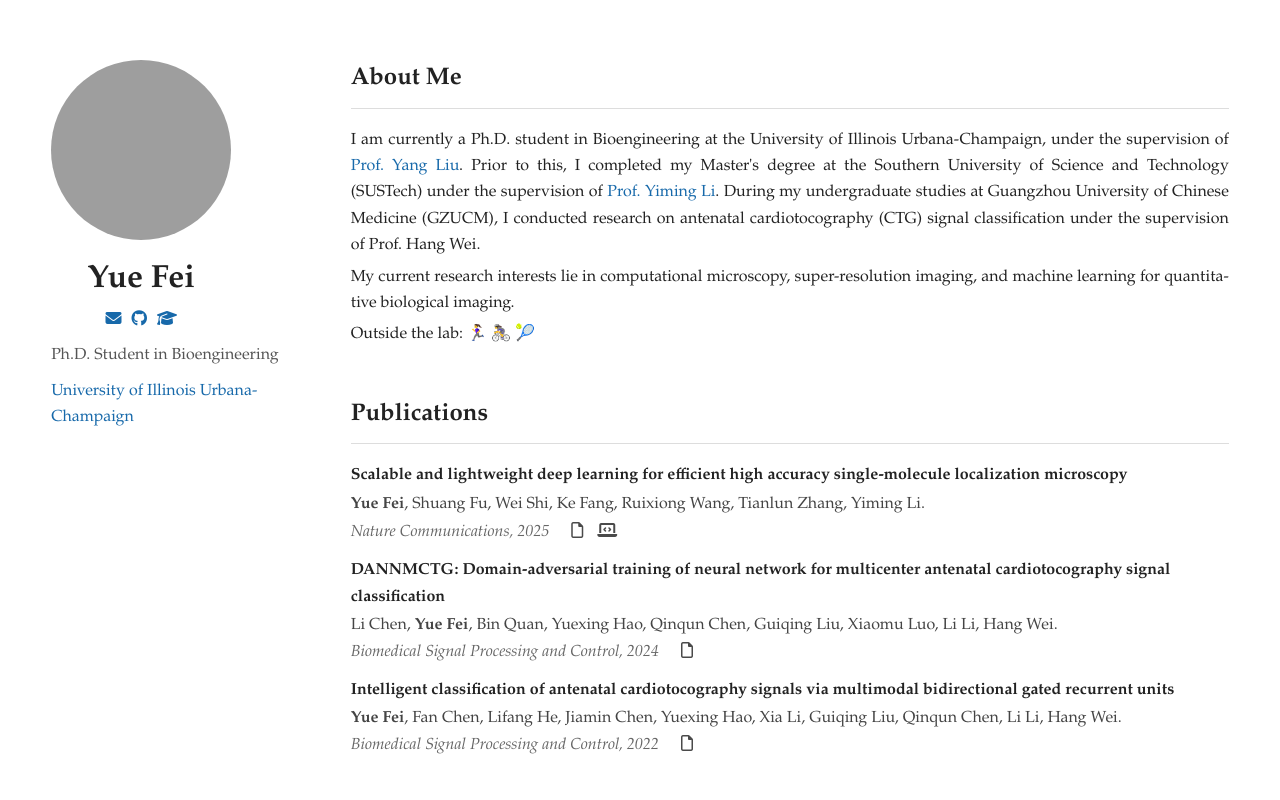
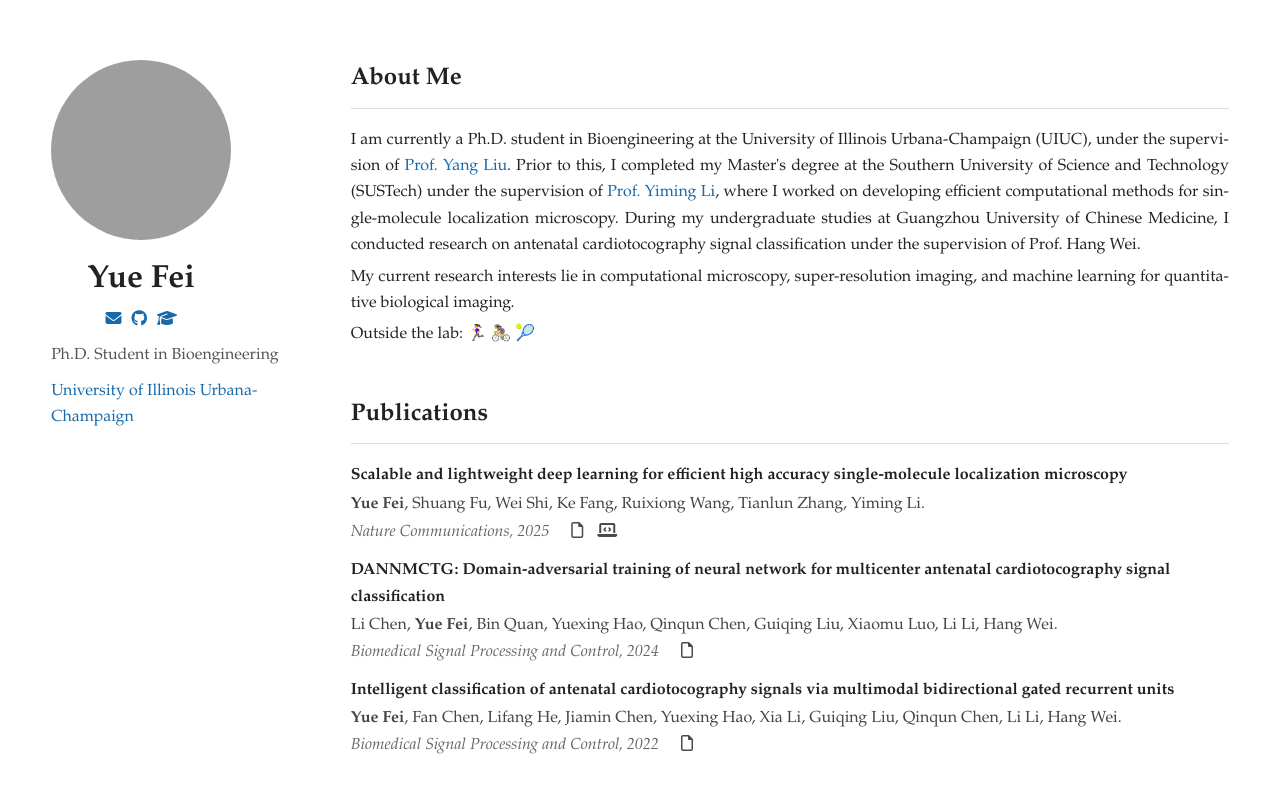
Before and after one commit to yuefei-yf/yuefei-yf.github.io, a plain HTML site: page index.html in a window 1280 px wide. Shown: the top 800 px of the page. Drawn offline with Linux system fonts and the light colour scheme; grey boxes are pictures that could not be loaded; some icons are missing.

Commit message:
Revise academic background in index.html
Updated the description of academic background and research.

```diff
--- a/index.html
+++ b/index.html
@@ -252,14 +252,15 @@
 
         <p>
           I am currently a Ph.D. student in Bioengineering at the
-          University of Illinois Urbana-Champaign, under the supervision of
+          University of Illinois Urbana-Champaign (UIUC), under the supervision of
           <a href="https://yangliulab.github.io/" target="_blank">Prof. Yang Liu</a>.
           Prior to this, I completed my Master's degree at the Southern University of
           Science and Technology (SUSTech)
           under the supervision of
-          <a href="https://li-lab-sustech.github.io/" target="_blank">Prof. Yiming Li</a>.
-          During my undergraduate studies at Guangzhou University of Chinese Medicine (GZUCM),
-          I conducted research on antenatal cardiotocography (CTG) signal classification
+          <a href="https://li-lab-sustech.github.io/" target="_blank">Prof. Yiming Li</a>,
+          where I worked on developing efficient computational methods for single-molecule localization microscopy.
+          During my undergraduate studies at Guangzhou University of Chinese Medicine,
+          I conducted research on antenatal cardiotocography signal classification
           under the supervision of Prof. Hang Wei. <br>
         </p>
         <p>
```
